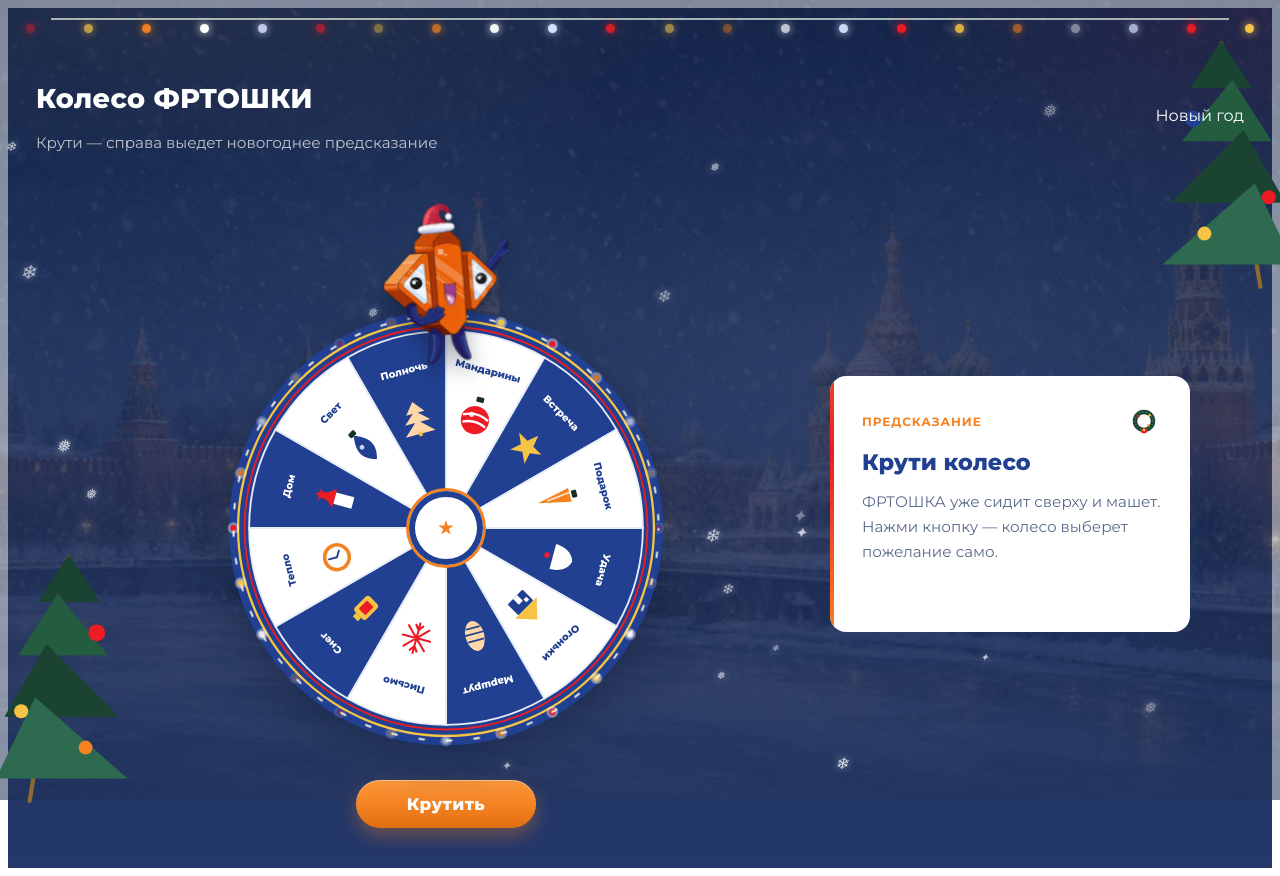
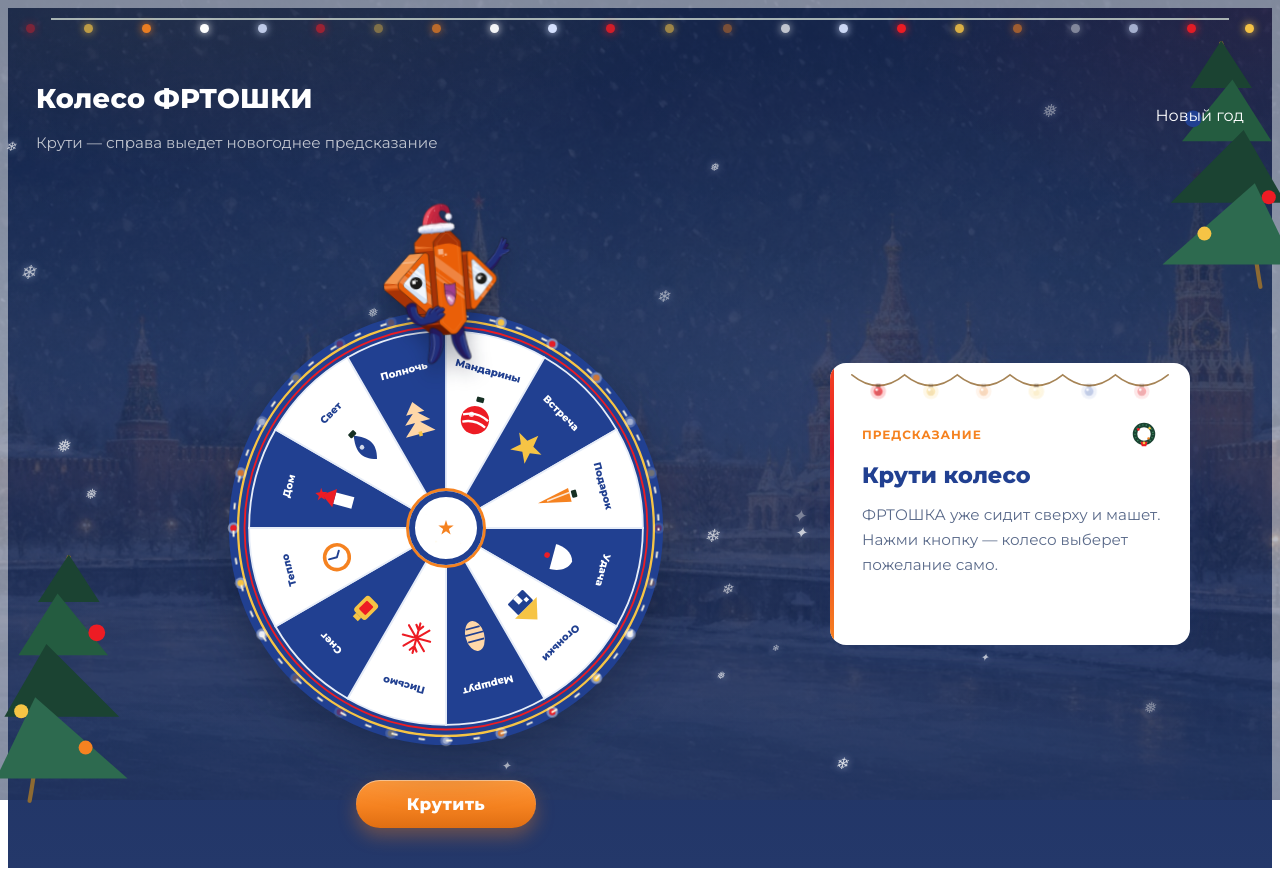
Before and after one commit to MikeSherif/frt-spin-new-year, a plain HTML site: page index.html in a window 1280 px wide. Drawn offline with Linux system fonts and the light colour scheme.

Commit message:
Украсил карточку гирляндой

```diff
--- a/css/page.css
+++ b/css/page.css
@@ -313,6 +313,26 @@
   filter: saturate(0.7);
 }
 
+.spin-card-garland {
+  position: absolute;
+  z-index: 1;
+  top: 4px;
+  left: 14px;
+  right: 14px;
+  pointer-events: none;
+}
+
+.spin-card-garland svg {
+  display: block;
+  width: 100%;
+  height: auto;
+  overflow: visible;
+}
+
+.spin-card-bulb {
+  animation: spin-bulb 1.8s ease-in-out infinite;
+}
+
 .spin-card-head {
   display: flex;
   align-items: center;
@@ -335,6 +355,7 @@
   position: relative;
   overflow: hidden;
   border-left: 0;
+  padding-top: 54px;
   padding-left: 32px;
   transform: translateX(48px);
   opacity: 0;
@@ -396,6 +417,7 @@
   .spin-bulb,
   .spin-chase,
   .spin-lights i,
+  .spin-card-bulb,
   .spin-hub b,
   .spin-hub span,
   .spin .maze-panel::before {
--- a/index.html
+++ b/index.html
@@ -64,6 +64,53 @@
 
       <aside class="spin-aside">
         <article class="maze-panel maze-panel--visible" id="card">
+          <div class="spin-card-garland" aria-hidden="true">
+            <svg viewBox="0 0 340 36">
+              <path d="M8 8 Q 35 30 62 8 Q 89 30 116 8 Q 143 30 170 8 Q 197 30 224 8 Q 251 30 278 8 Q 305 30 332 8" fill="none" stroke="#a68456" stroke-width="1.7" stroke-linecap="round"/>
+              <g class="spin-card-bulb" style="animation-delay:0s">
+                <circle cx="35" cy="25" r="8" fill="#ed1c24" opacity=".28"/>
+                <rect x="32.6" y="17.6" width="4.8" height="3.4" rx=".8" fill="#5c4632"/>
+                <circle cx="35" cy="25" r="4.6" fill="#ed1c24"/>
+                <circle cx="35" cy="26.4" r="3" fill="#9d1018" opacity=".35"/>
+                <circle cx="33.4" cy="23.2" r="1.45" fill="#fff" opacity=".9"/>
+              </g>
+              <g class="spin-card-bulb" style="animation-delay:.28s">
+                <circle cx="89" cy="25" r="8" fill="#f6c445" opacity=".34"/>
+                <rect x="86.6" y="17.6" width="4.8" height="3.4" rx=".8" fill="#5c4632"/>
+                <circle cx="89" cy="25" r="4.6" fill="#f6c445"/>
+                <circle cx="89" cy="26.4" r="3" fill="#c48a12" opacity=".35"/>
+                <circle cx="87.4" cy="23.2" r="1.45" fill="#fff" opacity=".9"/>
+              </g>
+              <g class="spin-card-bulb" style="animation-delay:.55s">
+                <circle cx="143" cy="25" r="8" fill="#f58220" opacity=".3"/>
+                <rect x="140.6" y="17.6" width="4.8" height="3.4" rx=".8" fill="#5c4632"/>
+                <circle cx="143" cy="25" r="4.6" fill="#f58220"/>
+                <circle cx="143" cy="26.4" r="3" fill="#c45e0c" opacity=".35"/>
+                <circle cx="141.4" cy="23.2" r="1.45" fill="#fff" opacity=".9"/>
+              </g>
+              <g class="spin-card-bulb" style="animation-delay:.12s">
+                <circle cx="197" cy="25" r="8" fill="#f6c445" opacity=".28"/>
+                <rect x="194.6" y="17.6" width="4.8" height="3.4" rx=".8" fill="#5c4632"/>
+                <circle cx="197" cy="25" r="4.6" fill="#fff1c4"/>
+                <circle cx="197" cy="26.4" r="3" fill="#f0d48a" opacity=".55"/>
+                <circle cx="195.4" cy="23.2" r="1.45" fill="#fff"/>
+              </g>
+              <g class="spin-card-bulb" style="animation-delay:.4s">
+                <circle cx="251" cy="25" r="8" fill="#3a5cb8" opacity=".28"/>
+                <rect x="248.6" y="17.6" width="4.8" height="3.4" rx=".8" fill="#5c4632"/>
+                <circle cx="251" cy="25" r="4.6" fill="#3a5cb8"/>
+                <circle cx="251" cy="26.4" r="3" fill="#214091" opacity=".4"/>
+                <circle cx="249.4" cy="23.2" r="1.45" fill="#fff" opacity=".9"/>
+              </g>
+              <g class="spin-card-bulb" style="animation-delay:.7s">
+                <circle cx="305" cy="25" r="8" fill="#ed1c24" opacity=".28"/>
+                <rect x="302.6" y="17.6" width="4.8" height="3.4" rx=".8" fill="#5c4632"/>
+                <circle cx="305" cy="25" r="4.6" fill="#ed1c24"/>
+                <circle cx="305" cy="26.4" r="3" fill="#9d1018" opacity=".35"/>
+                <circle cx="303.4" cy="23.2" r="1.45" fill="#fff" opacity=".9"/>
+              </g>
+            </svg>
+          </div>
           <div class="spin-card-head">
             <div class="maze-panel__label">Предсказание</div>
             <svg class="spin-wreath" viewBox="0 0 64 64" aria-hidden="true">
```
